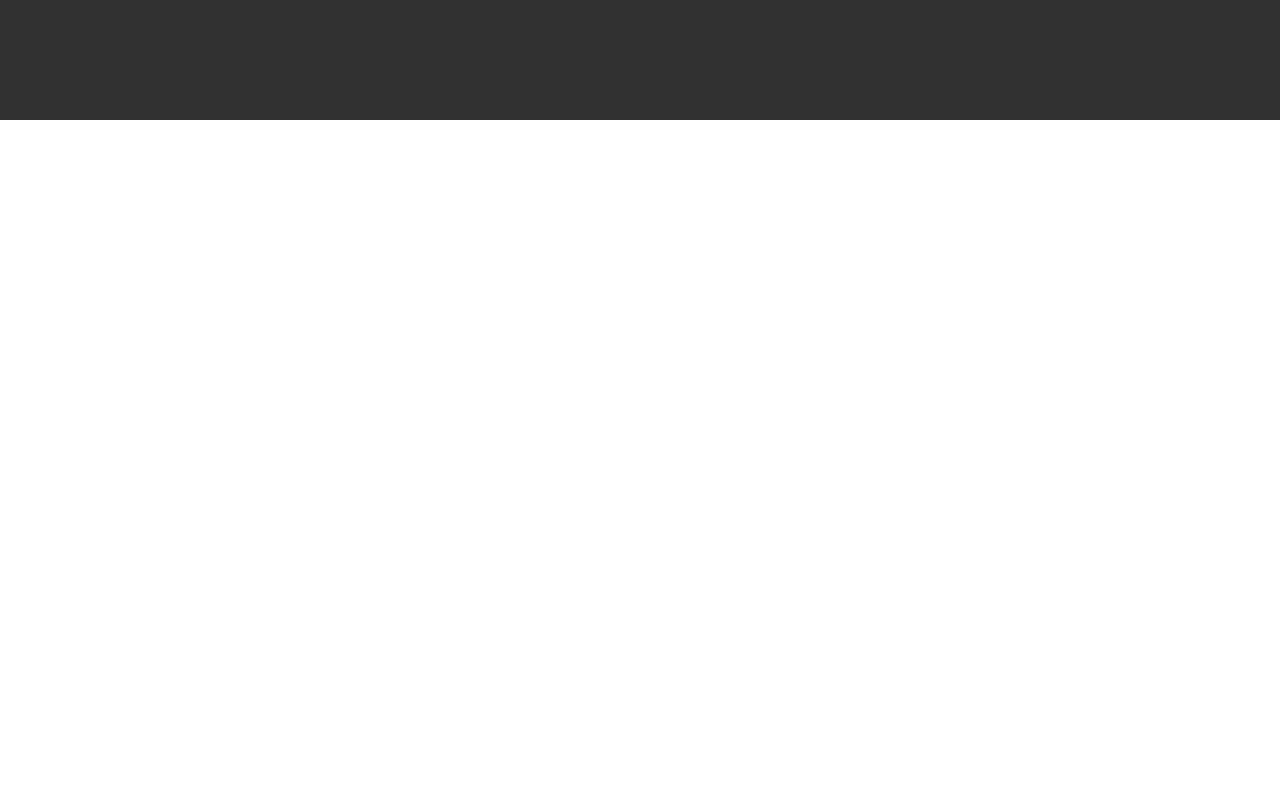
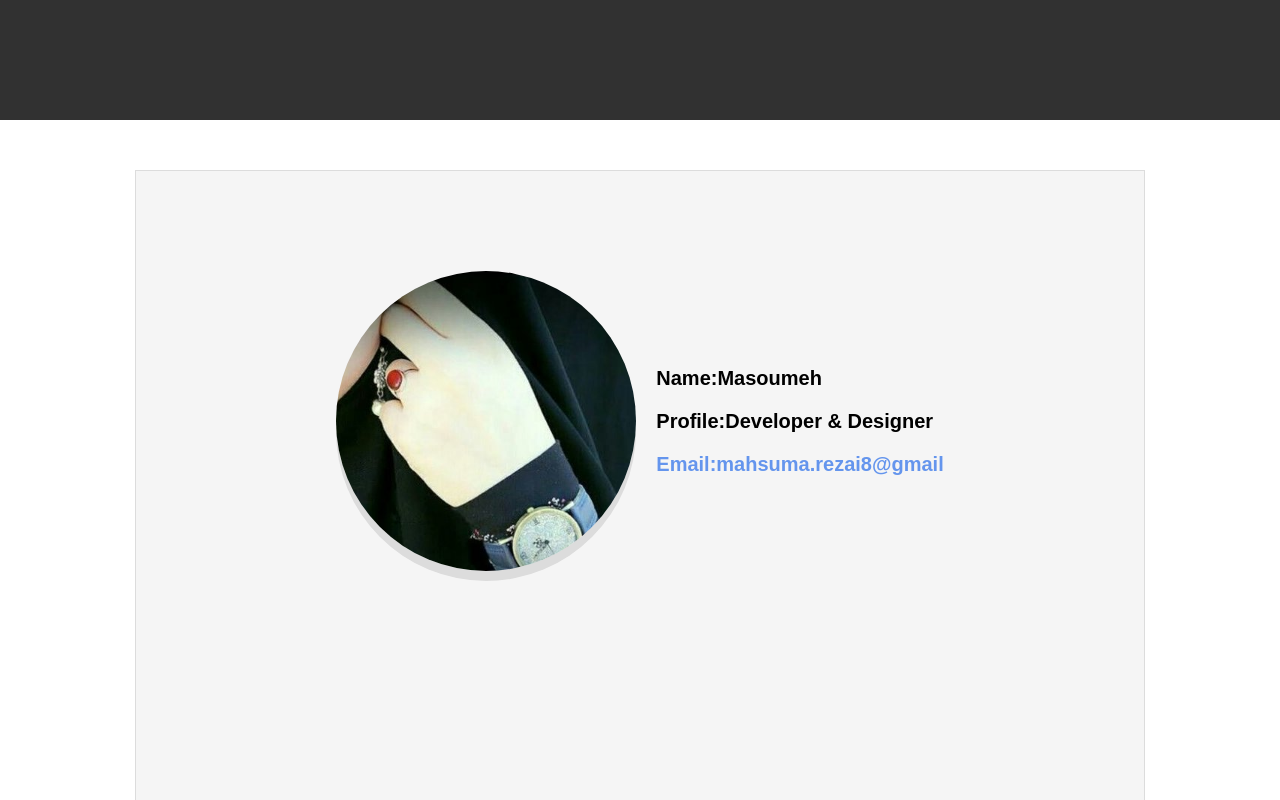
Before and after one commit to MahsumaRezai/MyProtfolio, a React (Create React App) app: page /ABOUT in a window 1280 px wide. Shown: the part 680-1480 px from the top of the page. Before the commit the page ends 1000 px from the top, so only its background shows below. Built offline with nearby package versions, Linux system fonts and the light colour scheme.

Commit message:
add about Page

```diff
--- a/src/App.js
+++ b/src/App.js
@@ -6,9 +6,7 @@ import About from "./Pages/About";
 import Work from "./Pages/Work";
 import Contact from "./Pages/Contact";
 
-
 function App(props) {
-
     return (
         <Fragment>
             <Head />
--- a/src/Pages/About.js
+++ b/src/Pages/About.js
@@ -1,10 +1,16 @@
 import { Fragment } from "react";
-import classes from './Pages.module.css'
+import classes from './Pages.module.css';
+import Profile from "./Profile";
 
 const About = (props) => {
     return (
         <Fragment>
             <div className={classes.about}>
+            <Profile/>
+
+
+
+
             </div>
         </Fragment>
     )
--- a/src/Pages/Pages.module.css
+++ b/src/Pages/Pages.module.css
@@ -1,3 +1,50 @@
 .about {
-    height: 200px;
+    height: 800px;
+    width: fit-content;
+    margin:auto;
+    background:whitesmoke;
+    box-shadow: 0px 2px 0px gainsboro;
+    border:  1px solid gainsboro;
+    margin-bottom: 20px;
+    padding: 0px 200px;
+    margin: auto;
+    margin-top: 50px;
+
+
 }
+.profile {
+    display: flex;
+    flex-direction: row;
+    justify-content: center;
+    align-content: center;
+    gap: 20px;
+    margin: auto;
+    padding-top: 100px;
+}
+.image {
+    width: 300px;
+    border-radius: 300px;
+    box-shadow: 0px 10px 0px 0px gainsboro
+}
+.info {
+    display: flex;
+    flex-direction: column;
+    justify-content: center;
+    align-content: center;
+    gap:20px
+}
+.name{
+    font-weight: bold;
+    font-size: 20px
+}
+.data {
+    font-weight: bold;
+    font-size: 20px;
+}
+.email {
+    color: cornflowerblue;
+    font-weight: bold;
+    font-size: 20px;
+
+
+}
--- /dev/null
+++ b/src/Pages/Profile.js
@@ -0,0 +1,27 @@
+import { Fragment } from "react";
+import img from '../Componets/image/profile.jpg';
+import classes from './Pages.module.css';
+
+const name = ["Masoumeh", "Developer & Designer", "mahsuma.rezai8@gmail"];
+
+
+const Profile = (props) => {
+
+    return (
+        <Fragment>
+            <div className={classes.profile}>
+                <img src={img} alt="" className={classes.image} />
+
+                <div className={classes.info}>
+                    <p className={classes.name}>Name:{name[0]}</p>
+                    <p className={classes.data}>Profile:{name[1]}</p>
+                    <p className={classes.email}>Email:{name[2]}</p>
+                </div>
+
+
+            </div>
+
+        </Fragment>
+    )
+}
+export default Profile;
```
